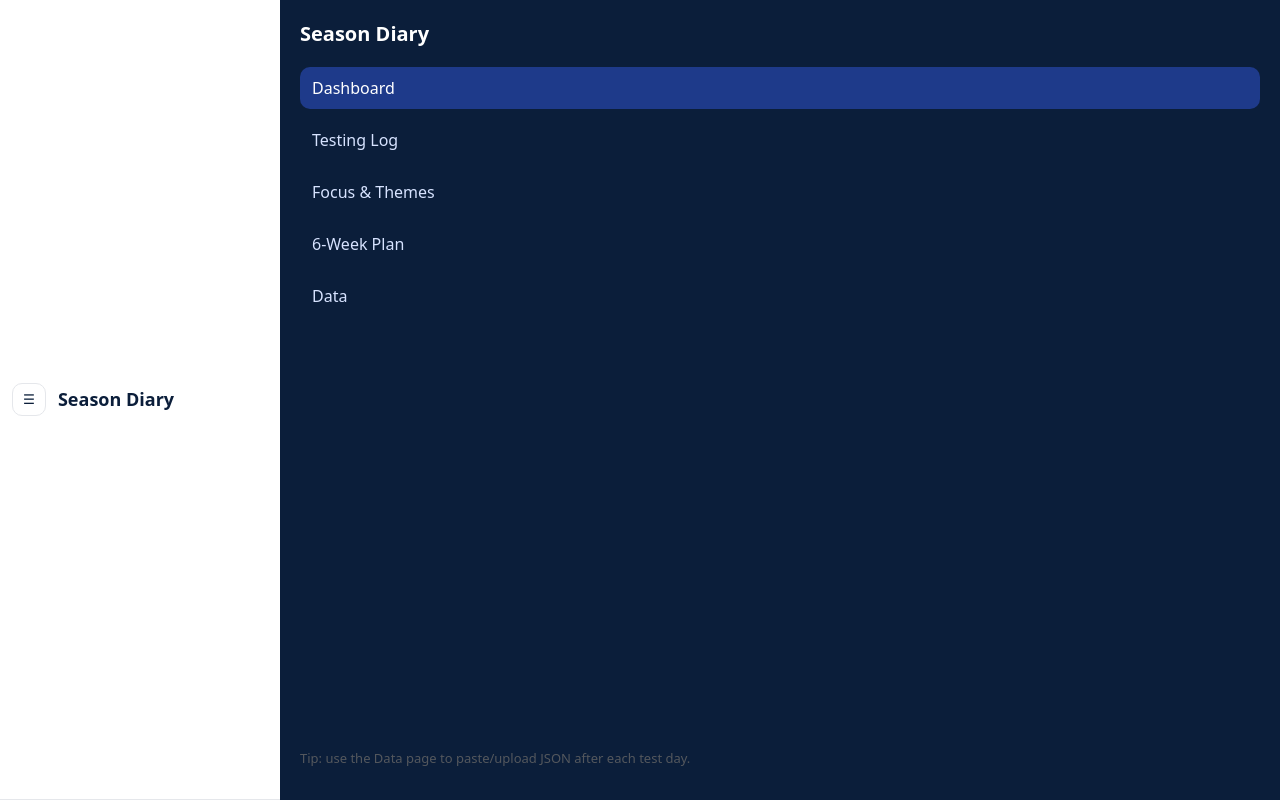
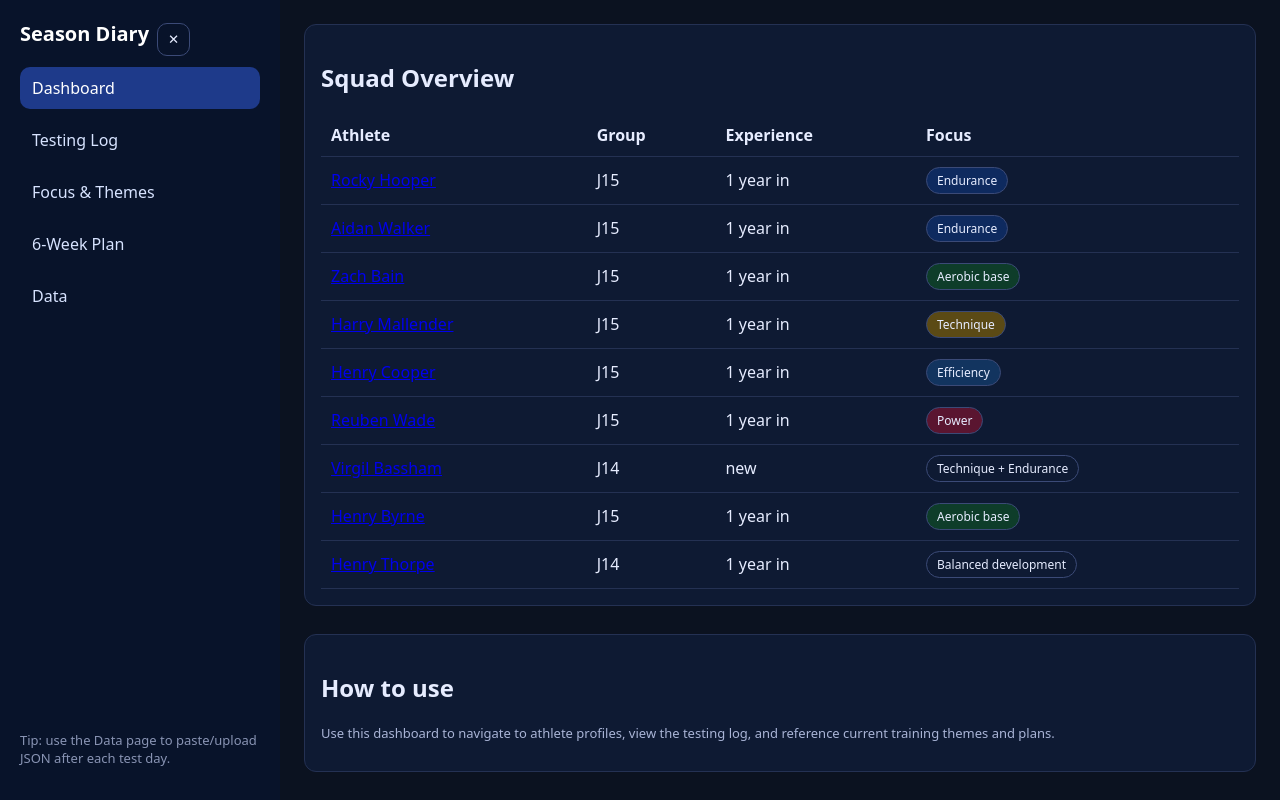
Before and after one commit to mk6488/season-diary-web-starter, a React (Vite) app: page / in a window 1280 px wide. Shown: the top 800 px of the page. Built offline with nearby package versions, Linux system fonts and the light colour scheme.

Commit message:
styles and App correction

```diff
--- a/src/routes/App.jsx
+++ b/src/routes/App.jsx
@@ -5,7 +5,6 @@ import './styles.css'
 export default function App() {
   const [open, setOpen] = useState(false)
 
-  // close drawer on route change via hashchange/popstate
   useEffect(()=>{
     const close = () => setOpen(false)
     window.addEventListener('hashchange', close)
@@ -32,13 +31,9 @@ export default function App() {
       {/* Sidebar / Drawer */}
       <aside className={open ? 'sidebar open' : 'sidebar'} aria-hidden={!open}>
         <div className="sidebar-inner">
-          <div className="sidebar-header">
+          <div className="sidebar-header" style={{display:'flex',alignItems:'center',gap:8}}>
             <h2>Season Diary</h2>
-            <button
-              className="close-btn"
-              aria-label="Close menu"
-              onClick={() => setOpen(false)}
-            >✕</button>
+            <button className="close-btn" aria-label="Close menu" onClick={() => setOpen(false)}>✕</button>
           </div>
           <nav onClick={()=>setOpen(false)}>
             <NavLink to="/" end>Dashboard</NavLink>
@@ -51,8 +46,8 @@ export default function App() {
         </div>
       </aside>
 
-      {/* Overlay for drawer */}
-      {open && <div className="overlay" onClick={()=>setOpen(false)}></div>}
+      {/* Overlay (mobile only) */}
+      {open && <div className="overlay" onClick={()=>setOpen(false)} />}
 
       {/* Main content */}
       <main className="main">
--- a/src/routes/styles.css
+++ b/src/routes/styles.css
@@ -1,79 +1,101 @@
 :root{
-    --bg:#f8fafc; --ink:#0b1e3a; --ink-2:#1e293b; --panel:#ffffff; --line:#e5e7eb;
+  --bg:#0b1220; /* your dark theme is fine */
+  --panel:#0e1a33;
+  --ink:#e6ecff;
+  --line:#243153;
 }
 *{box-sizing:border-box}
 html,body,#root{height:100%}
-  body{margin:0;font-family:system-ui,Segoe UI,Roboto,Helvetica,Arial;background:var(--bg);color:var(--ink-2)}
+body{margin:0;font-family:system-ui,Segoe UI,Roboto,Helvetica,Arial;background:var(--bg);color:var(--ink)}
 
-  /* Layout */
-  .shell{display:grid;grid-template-columns:280px 1fr;min-height:100vh}
-  .topbar{display:none}
-  .sidebar{background:#0b1e3a;color:#fff;position:sticky;top:0;height:100vh}
+/* --- Layout (desktop first) --- */
+.shell{
+  display:grid;
+  grid-template-areas: "sidebar main";
+  grid-template-columns: 280px 1fr;
+  min-height:100vh;
+}
+.topbar{display:none} /* hidden on desktop */
+
+.sidebar{
+  grid-area: sidebar;
+  background:#08132a;
+  color:#fff;
+  height:100vh;
+  position:sticky;
+  top:0;
+  z-index:10;
+}
 .sidebar-inner{padding:20px;display:flex;flex-direction:column;height:100%}
-  .sidebar h1,.sidebar h2{margin:0 0 12px 0;font-size:20px}
+.sidebar h2{margin:0 0 12px 0;font-size:20px}
 .sidebar nav{display:flex;flex-direction:column;gap:10px;margin-top:8px}
 .sidebar a{color:#d7e3ff;text-decoration:none;padding:10px 12px;border-radius:10px;display:block}
 .sidebar a.active{background:#1e3a8a;color:#fff}
 .sidebar .footnote{margin-top:auto;opacity:.8}
-  .main{padding:24px}
+
+.main{
+  grid-area: main;
+  padding:24px;
+  background:var(--bg);
+  min-height:100vh;
+}
 
 /* Cards & tables */
-  .card{background:var(--panel);border:1px solid var(--line);border-radius:12px;padding:16px;margin-bottom:16px;box-shadow:0 1px 2px rgba(0,0,0,.05)}
+.card{background:var(--panel);border:1px solid var(--line);border-radius:12px;padding:16px;margin-bottom:16px}
 .grid{display:grid;gap:12px}
 .table-wrap{width:100%;overflow-x:auto}
 .table{width:100%;border-collapse:collapse;min-width:640px}
-  .table th,.table td{padding:10px;border-bottom:1px solid #eee;text-align:left;white-space:nowrap}
-  .table th{font-weight:600}
+.table th,.table td{padding:10px;border-bottom:1px solid var(--line);text-align:left;white-space:nowrap}
 
 /* Tags */
-  .tag{display:inline-block;padding:4px 10px;border-radius:999px;border:1px solid #ddd;font-size:12px}
-  .tag.endurance{background:#e7f5ff;border-color:#a5d8ff}
-  .tag.aerobic{background:#e6ffe6;border-color:#9ae6b4}
-  .tag.technique{background:#fff7e6;border-color:#ffd166}
-  .tag.efficiency{background:#f0f7ff;border-color:#90cdf4}
-  .tag.power{background:#ffe6ea;border-color:#f8a1b6}
+.tag{display:inline-block;padding:4px 10px;border-radius:999px;border:1px solid #3b4a77;font-size:12px}
+.tag.endurance{background:#0e2a5f}
+.tag.aerobic{background:#0e3d2a}
+.tag.technique{background:#5b4a15}
+.tag.efficiency{background:#12345f}
+.tag.power{background:#5a1530}
 
-  /* Utility */
 .mono{font-family:ui-monospace,SFMono-Regular,Menlo,Monaco,Consolas,monospace}
-  .small{color:#666;font-size:13px}
+.small{color:#a9b4d6;font-size:13px}
 
-  /* Topbar & Drawer (mobile) */
+/* --- Mobile (drawer) --- */
 .menu-btn,.close-btn{
-    background:transparent;border:1px solid var(--line);border-radius:10px;padding:8px 10px;color:var(--ink);
+  background:transparent;border:1px solid #3b4a77;border-radius:10px;padding:8px 10px;color:#e6ecff;
 }
 .topbar{
-    display:none;position:sticky;top:0;z-index:30;
+  display:none;
+}
+
+@media (max-width: 900px){
+  .shell{
+    grid-template-areas:
+      "topbar"
+      "main";
+    grid-template-columns: 1fr;
+  }
+  .topbar{
+    display:flex;position:sticky;top:0;z-index:30;
     background:var(--panel);border-bottom:1px solid var(--line);
-    padding:10px 12px;display:flex;align-items:center;gap:12px;
+    padding:10px 12px;align-items:center;gap:12px;
   }
-  .brand{font-size:18px;line-height:1.2;margin:0;color:var(--ink)}
+  .brand{font-size:18px;margin:0}
 
-  .overlay{
-    position:fixed;inset:0;background:rgba(0,0,0,.35);backdrop-filter:saturate(.8);z-index:40;
-  }
-  .sidebar{z-index:45}
-  .sidebar .close-btn{display:none}
-
-  /* Responsive rules */
-  @media (max-width: 900px){
-    .shell{grid-template-columns:1fr}
-    .topbar{display:flex}
+  /* Sidebar becomes a hidden drawer */
   .sidebar{
-      position:fixed;top:0;left:0;bottom:0;width:86%;
-      max-width:320px;transform:translateX(-105%);
+    position:fixed;left:0;top:0;bottom:0;width:86%;max-width:320px;
+    transform:translateX(-105%);
     transition:transform .25s ease;
     border-right:1px solid #0f2650;
+    z-index:45;
   }
   .sidebar.open{transform:translateX(0)}
   .sidebar .close-btn{display:inline-block;margin-left:auto}
+  .overlay{position:fixed;inset:0;background:rgba(0,0,0,.4);z-index:40}
+
   .main{padding:16px}
   .table{min-width:560px}
-    .card{padding:14px}
 }
 
-  /* Even narrower phones */
 @media (max-width: 380px){
   .table{min-width:500px}
-    .brand{font-size:16px}
-    .menu-btn{padding:6px 8px}
 }
```
Lines whose indentation alone changed are shown as unchanged.
